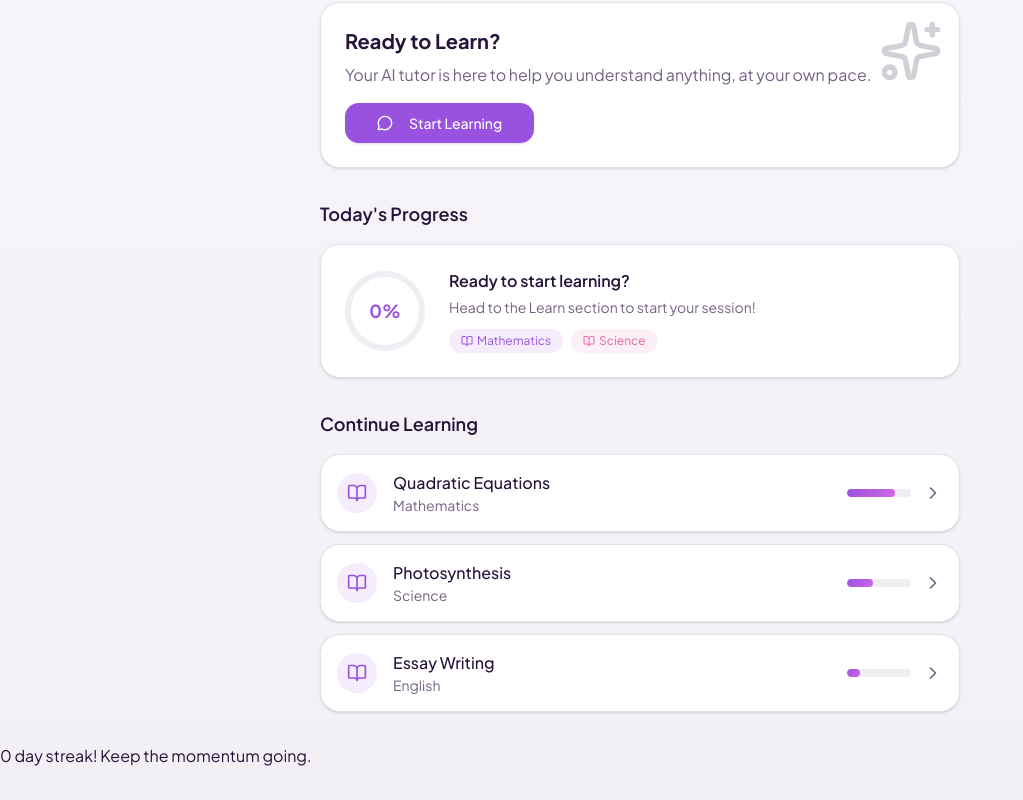
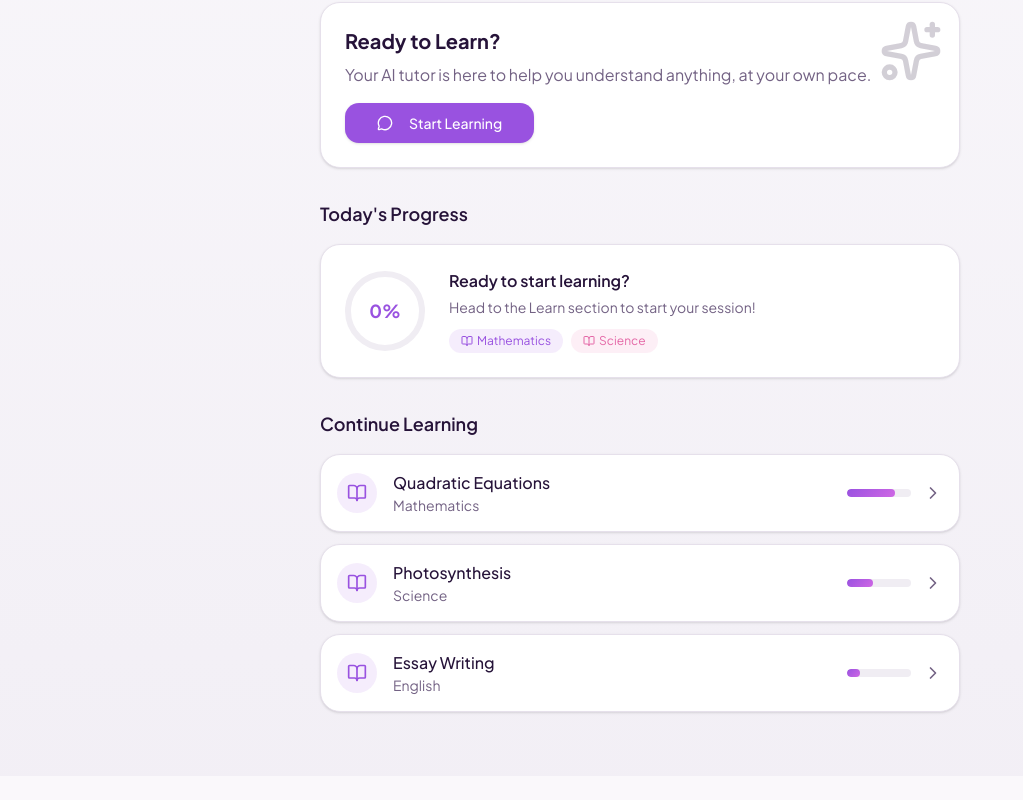
Before and after one commit to osita-dev/purpleschools, a React (Vite) app: page /dashboard in a window 1280 px wide. Shown: the part 456-1256 px from the top of the page, without its empty margins (0-1023 px from the left). After the commit the page ends 1232 px from the top, so only its background shows below. Built offline with nearby package versions, Linux system fonts and the light colour scheme; sample sign-in values are in the browser's storage; the HTML template or start-up script is replaced by a standard one.

Commit message:
first commit

```diff
--- a/src/pages/Dashboard.tsx
+++ b/src/pages/Dashboard.tsx
@@ -34,8 +34,8 @@ export default function Dashboard() {
   const [user, setUser] = useState<User | null>(null);
   const [showMicroWin, setShowMicroWin] = useState(false);
   const [showStreak, setShowStreak] = useState(false);
-  const { stats, achievements, getStreakMessage } = useAchievementsContext();
-
+  const { stats, achievements} = useAchievementsContext();
+//  getStreakMessage
   useEffect(() => {
     const userData = localStorage.getItem("user");
     if (userData) {
@@ -56,7 +56,7 @@ export default function Dashboard() {
 
   if (!user) return null;
 
-  const _streakInfo = getStreakMessage();
+  // const _streakInfo = getStreakMessage();
   const microWinsCount = achievements.length;
   const studyMinutes = stats.studyTimeMinutes;
   const progressPercent = Math.min(100, Math.round((studyMinutes / 30) * 100));
@@ -268,7 +268,7 @@ export default function Dashboard() {
         targetStreak={7}
         isAtRisk={user.streak >= 5}
       />
-      <p>{_streakInfo.message}</p>
+
 
     </div>
   );
```
Also changed, not shown: tsconfig.json (+11 -3 lines).
